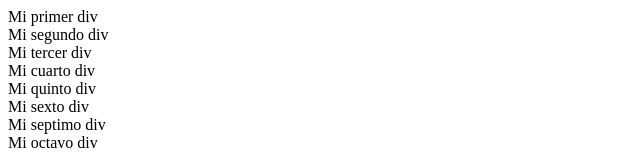
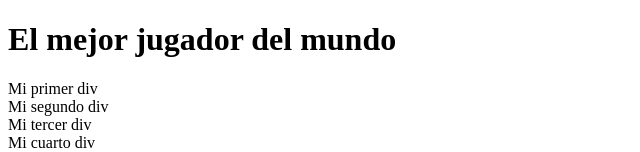
Before and after one commit to javier0130/pagina_web_git_martes_2026, a plain HTML site: page index.html in a window 1280 px wide. Shown: the top 152 px of the page, without its empty margins (0-640 px from the left). Drawn offline with Linux system fonts and the light colour scheme.

Commit message:
se agrego un titulo

```diff
--- a/index.html
+++ b/index.html
@@ -6,6 +6,7 @@
     <title>Mi pagina web</title>
 </head>
 <body>
+    <h1>El mejor jugador del mundo</h1>
     <div>Mi primer div<div>
     <div>Mi segundo div<div>
     <div>Mi tercer div<div></div>
```
